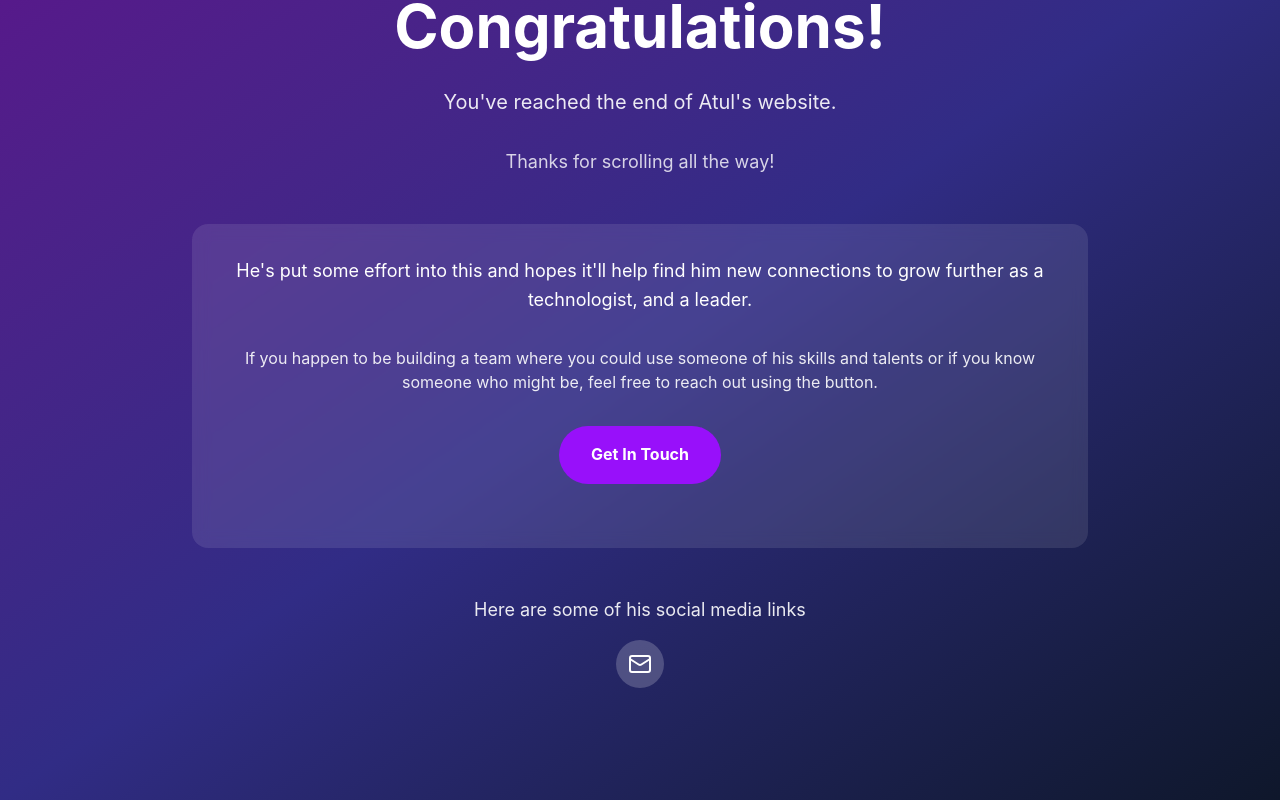
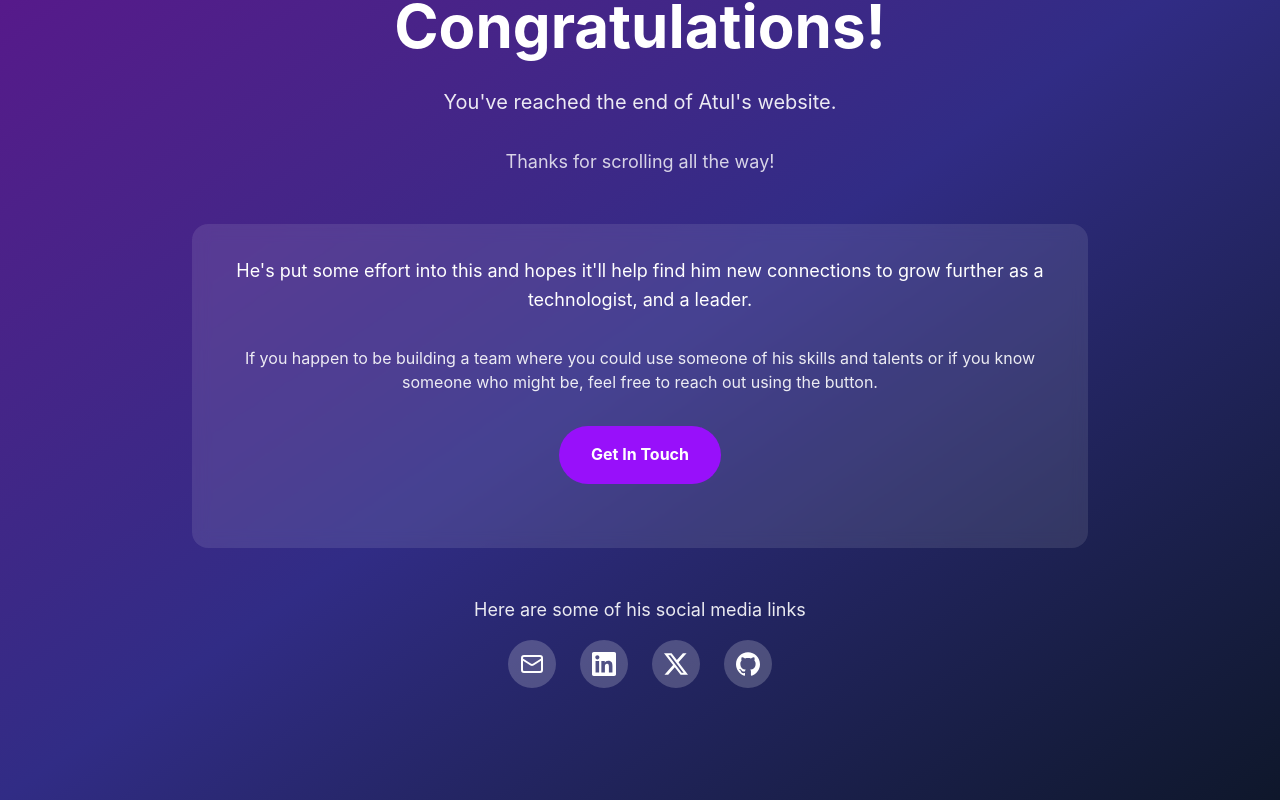
Before and after one commit to prod-blip/PersonalWebsite, a React (Vite) app: page / in a window 1280 px wide. Shown: the part 9635-10435 px from the top of the page. Built offline with nearby package versions, Linux system fonts and the light colour scheme.

Commit message:
icon reinstated

```diff
--- a/src/components/ContactSection.jsx
+++ b/src/components/ContactSection.jsx
@@ -1,6 +1,7 @@
 import React from 'react';
 import { Mail, } from 'lucide-react';
 import AnimatedSection from './AnimatedSection';
+import { SiLinkedin, SiX, SiGithub } from 'react-icons/si';
 import SocialLink from './SocialLink';
 import { SOCIAL_LINKS } from '../utils/constants';
 
@@ -42,9 +43,9 @@ const ContactSection = () => {
             <p className="text-lg mb-4 opacity-90">Here are some of his social media links</p>
             <div className="flex justify-center space-x-6">
               <SocialLink href={SOCIAL_LINKS.email} icon={Mail} label="Email" />
-              {/* <SocialLink href={SOCIAL_LINKS.linkedin} icon={SiLinkedin} label="LinkedIn" /> */}
-              {/* <SocialLink href={SOCIAL_LINKS.twitter} icon={SiX} label="Twitter" /> */}
-              {/* <SocialLink href={SOCIAL_LINKS.github} icon={SiGithub} label="GitHub" /> */}
+              <SocialLink href={SOCIAL_LINKS.linkedin} icon={SiLinkedin} label="LinkedIn" />
+              <SocialLink href={SOCIAL_LINKS.twitter} icon={SiX} label="Twitter" />
+              <SocialLink href={SOCIAL_LINKS.github} icon={SiGithub} label="GitHub" />
             </div>
           </div>
         </AnimatedSection>
```
